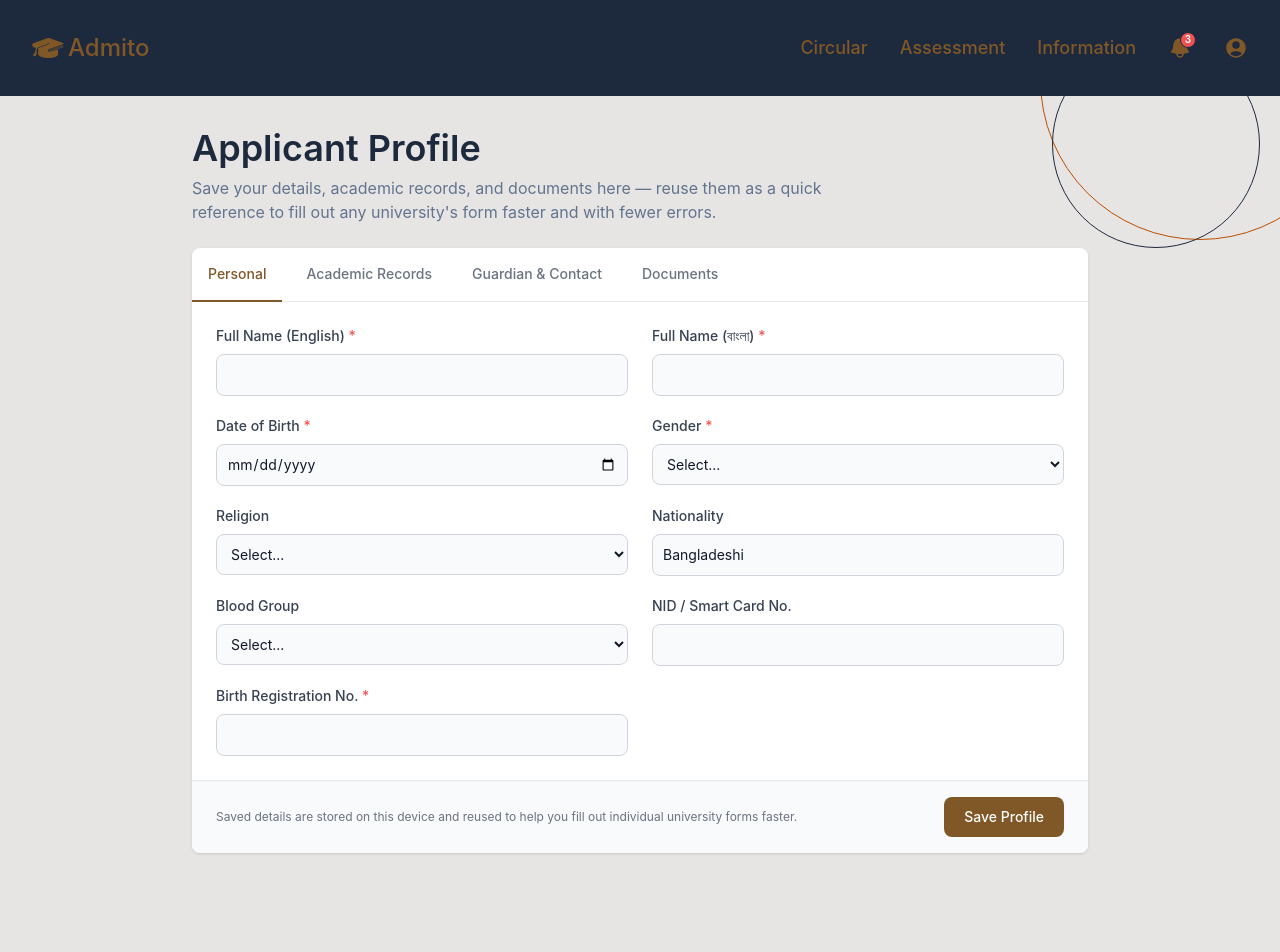
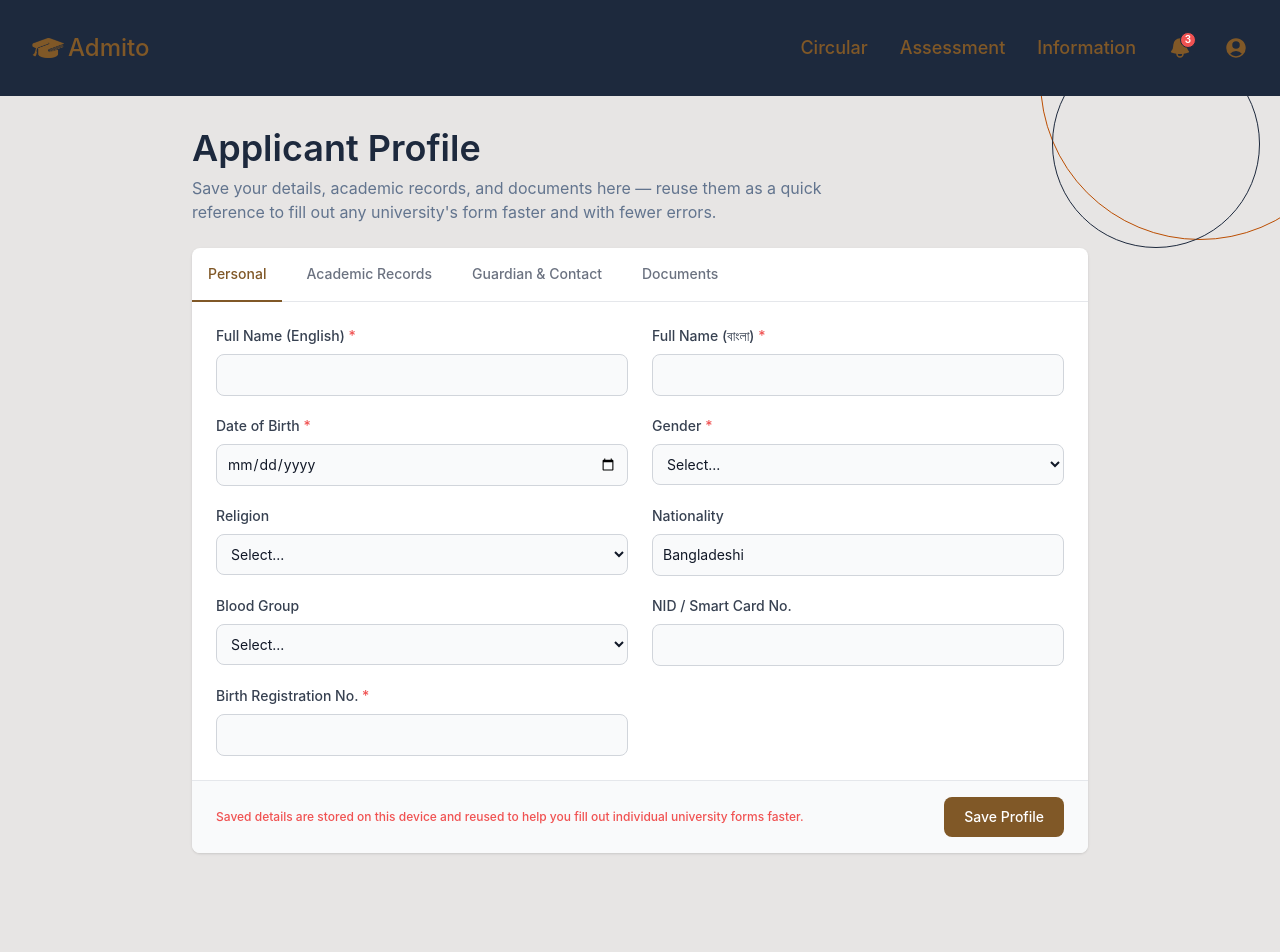
Before and after one commit to khatunajannat/Admito, a React (Vite) app: page /information in a window 1280 px wide. Shown: the top 952 px of the page. Built offline with nearby package versions, Linux system fonts and the light colour scheme.

Commit message:
Gray to red

```diff
--- a/src/components/Information.jsx
+++ b/src/components/Information.jsx
@@ -393,7 +393,7 @@
 
           {/* Save bar — Flowbite button pattern */}
           <div className="flex items-center justify-between gap-4 px-6 py-4 bg-gray-50 border-t border-gray-200 rounded-b-lg">
-            <p className="text-xs text-gray-500">
+            <p className="text-xs text-red-500 font-medium">
               Saved details are stored on this device and reused to help you
               fill out individual university forms faster.
             </p>
```
